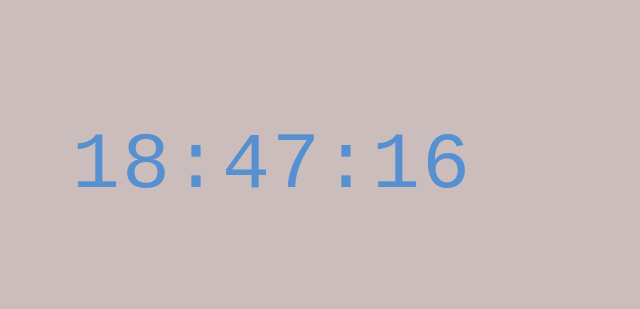
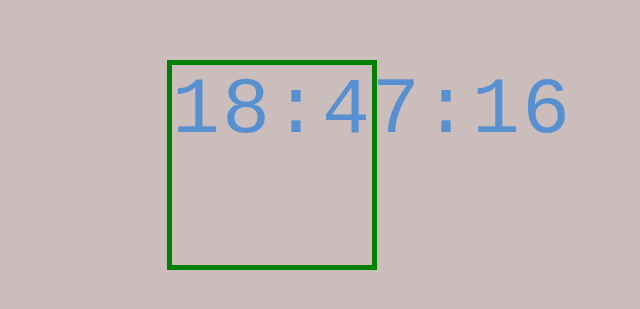
Before and after one commit to Delight-hub-hub/Clock, a plain HTML site: page index.html in a window 1280 px wide. Shown: the part 243-552 px from the top of the page, without its empty margins (368-1008 px from the left). Drawn offline with Linux system fonts and the light colour scheme.

Commit message:
Update index.html
update

```diff
--- a/index.html
+++ b/index.html
@@ -19,6 +19,10 @@
     .clock {
       font-size: 5rem;
       letter-spacing: 2px;
+      broder-radius:50%;
+      width:200px;
+      height:200px;
+      border:5px solid green;
     }
     /*NB rem and viewport width are used so as to make the content as responsive as possible*/
   </style>
```
